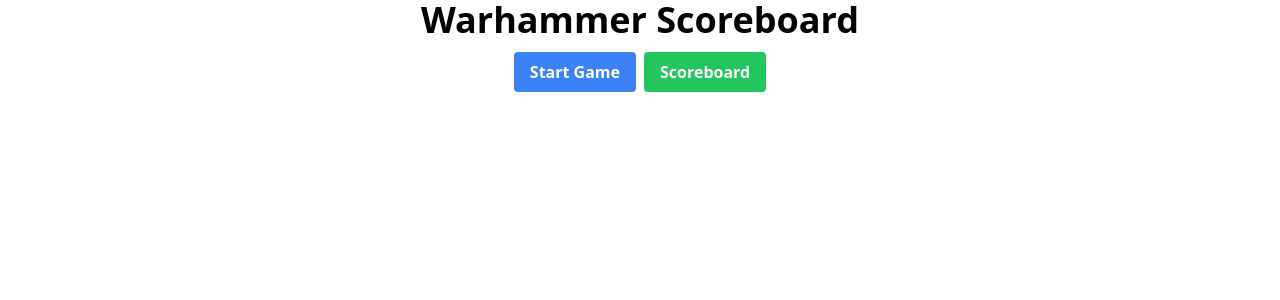
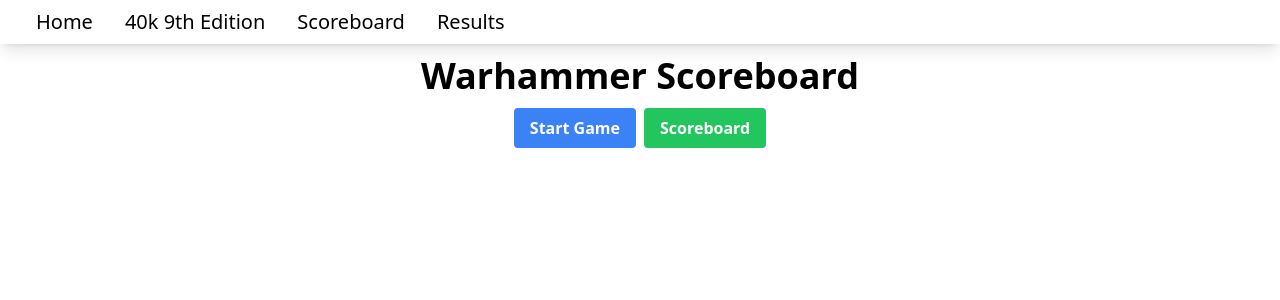
Before and after one commit to savagejacke/angular-scoreboard, an Angular app in the folder client/: page / in a window 1280 px wide. Shown: the top 300 px of the page. Built offline with nearby package versions, Linux system fonts and the light colour scheme.

Commit message:
Created navbar

```diff
--- a/client/src/app/app.component.html
+++ b/client/src/app/app.component.html
@@ -1 +1,2 @@
+<app-navbar></app-navbar>
 <router-outlet></router-outlet>
--- a/client/src/app/app.module.ts
+++ b/client/src/app/app.module.ts
@@ -7,6 +7,7 @@
 import { GameStartNinthComponent } from './game-start-ninth/game-start-ninth.component';
 import { ScoreboardComponent } from './scoreboard/scoreboard.component';
 import { ResultsComponent } from './results/results.component';
+import { NavbarComponent } from './navbar/navbar.component';
 
 @NgModule({
   declarations: [
@@ -14,7 +15,8 @@
     HomePageComponent,
     GameStartNinthComponent,
     ScoreboardComponent,
-    ResultsComponent
+    ResultsComponent,
+    NavbarComponent
   ],
   imports: [
     BrowserModule,
--- /dev/null
+++ b/client/src/app/navbar/navbar.component.html
@@ -0,0 +1,22 @@
+<div class="shadow-lg mb-3">
+  <div class="mx-5">
+    <button class="mx-4 text-xl my-2 hover:font-semibold" routerLink="/">
+      Home
+    </button>
+    <button
+      class="mx-4 text-xl my-2 hover:font-semibold"
+      routerLink="gamestartninth"
+    >
+      40k 9th Edition
+    </button>
+    <button
+      class="mx-4 text-xl my-2 hover:font-semibold"
+      routerLink="scoreboard"
+    >
+      Scoreboard
+    </button>
+    <button class="mx-4 text-xl my-2 hover:font-semibold" routerLink="results">
+      Results
+    </button>
+  </div>
+</div>
--- /dev/null
+++ b/client/src/app/navbar/navbar.component.ts
@@ -0,0 +1,15 @@
+import { Component, OnInit } from '@angular/core';
+
+@Component({
+  selector: 'app-navbar',
+  templateUrl: './navbar.component.html',
+  styleUrls: ['./navbar.component.css']
+})
+export class NavbarComponent implements OnInit {
+
+  constructor() { }
+
+  ngOnInit(): void {
+  }
+
+}
```
Also changed, not shown: client/src/app/navbar/navbar.component.css (added), 1 other file (tests, documents, lock files or other folders).
